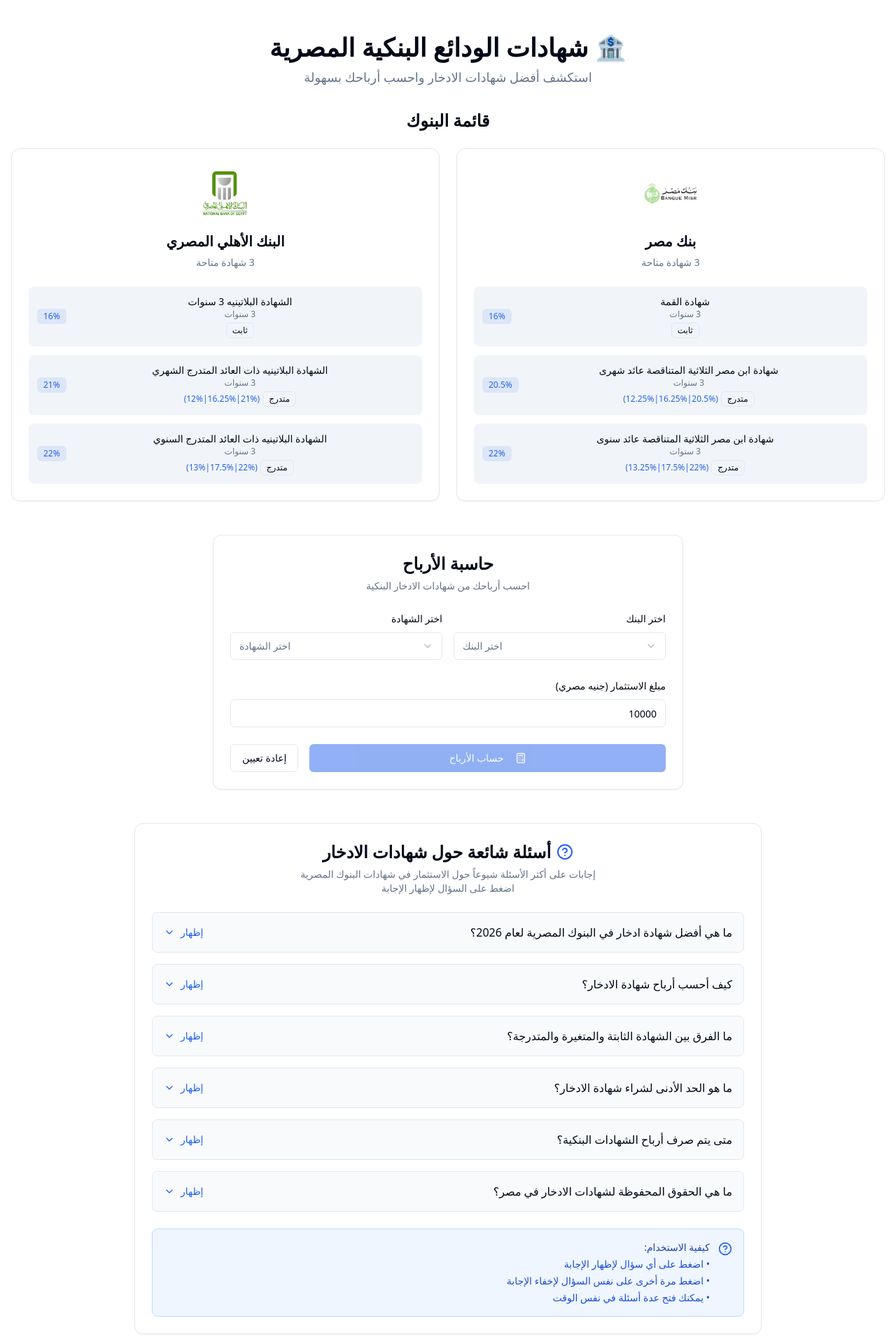
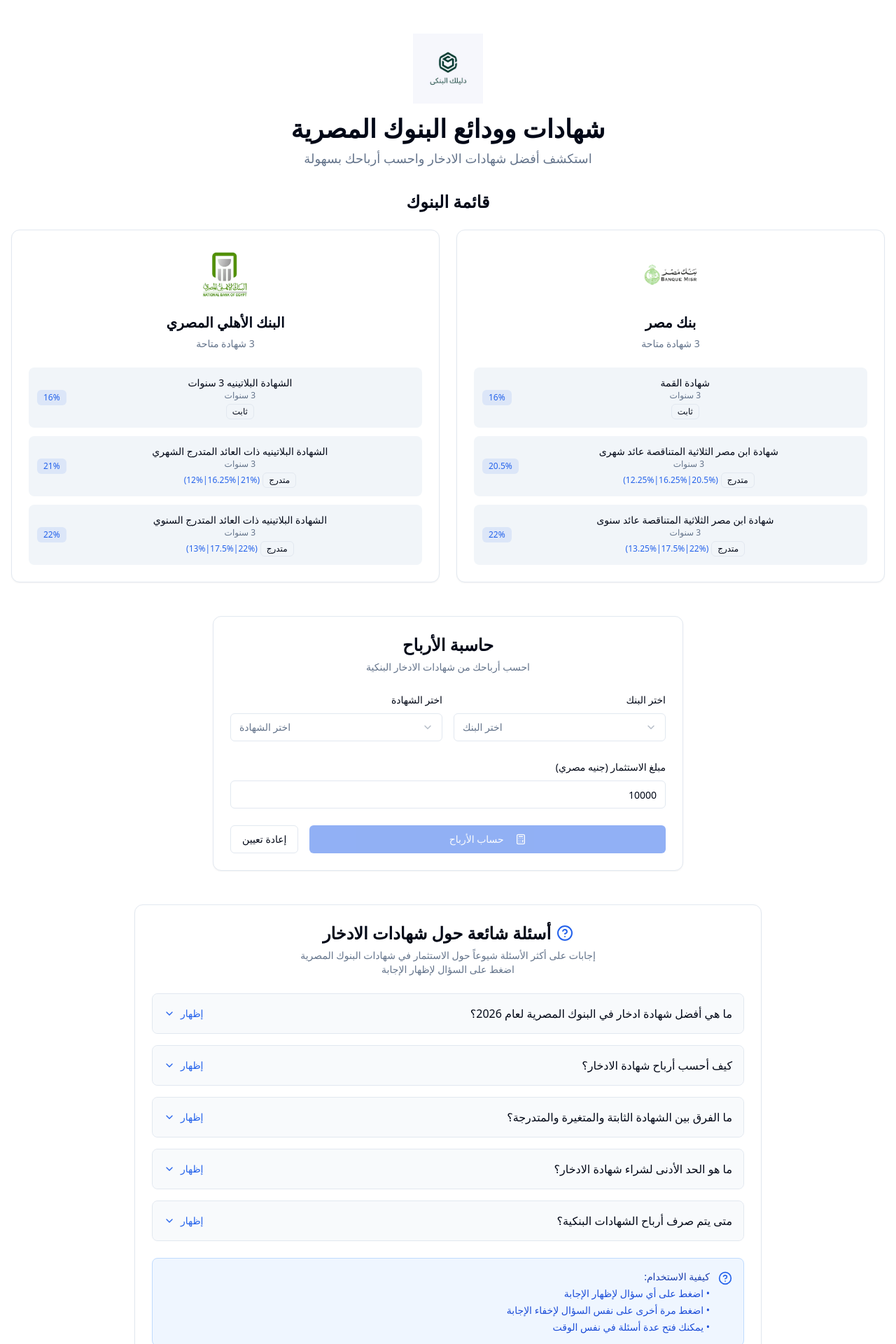
Before and after one commit to dsaad12344321-svg/banks.1.1, a Next.js app: page / in a window 1280 px wide. Shown: the top 1920 px of the page at 70% size. Built offline with nearby package versions, Linux system fonts and the light colour scheme.

Commit message:
Update page.tsx

```diff
--- a/src/app/page.tsx
+++ b/src/app/page.tsx
@@ -4,6 +4,7 @@
 import FooterClient from '@/components/footer-client';
 import FAQAccordion from '@/components/faq-accordion';
 import { generateSEOMetadata, generateBankCalculatorStructuredData, generateFAQStructuredData, generateBreadcrumbStructuredData, SITE_URL } from '@/lib/seo';
+import Image from 'next/image';
 
 interface Certificate {
   id: string;
@@ -43,8 +44,8 @@
     'أفضل عائد استثماري',
     'حساب الربح الشهري',
     'شهادات البنك الأهلي',
-    'شهادات بنك مصر',
-    'شهادات بنك القاهرة'
+    'شهادات بنك مصر'
+
   ],
   ogType: 'website',
   canonical: SITE_URL,
@@ -67,7 +68,7 @@
 const faqs = [
   {
     question: 'ما هي أفضل شهادة ادخار في البنوك المصرية لعام 2026؟',
-    answer: 'أفضل شهادة ادخار تعتمد على احتياجاتك ومبلغ الاستثمار. شهادات المتدرجة هي الخيار الأمثل حالياً حيث توفر عائداً متناقصاً مع مرور الوقت: تبدأ بعائد مرتفع في السنة الأولى ثم تنقص تدريجياً. مثال: شهادة ابن مصر المتناقصة تبدأ من 20.5% في السنة الأولى ثم 17% و 13.5% في السنوات التالية.',
+    answer: ' أفضل شهادة ادخار تعتمد على احتياجاتك ومبلغ الاستثمار. الشهادة الثابتة هي الخيار الأمثل حالياً حيث توفر عائداً ثابتا مع مرور الوقت',
     visible: false
   },
   {
@@ -89,11 +90,7 @@
     question: 'متى يتم صرف أرباح الشهادات البنكية؟',
     answer: 'يتم صرف الأرباح حسب نوع الشهادة: شهرياً، ربع سنوي، أو سنوياً. الشهادات السنوية عادة ما توفر عائداً أعلى.',
     visible: false
-  },
-  {
-    question: 'ما هي الحقوق المحفوظة لشهادات الادخار في مصر؟',
-    answer: 'حقوق النشر المحفوظة هي حقوق قانونية تحمي المؤلفين أو المبدعين من استخدام أعمالهم دون إذن. تشمل: حق النشر، حق التأليف، حق الترجمة، وحقوق التأديب. لا يمكن التنازل عن هذه الحقوق أو نقلها إلا بموافقة خطية من صاحب الحقوق.',
-      }
+  }
 ];
 
 const breadcrumbItems = [
@@ -162,8 +159,13 @@
         <div className="max-w-7xl mx-auto">
           {/* Header */}
           <header className="text-center mb-8 pt-8">
+            <div className="flex justify-center mb-4">
+              <Image src='/logo.png' width={100} height={100} alt='daleelak elbankey logo'/>
+            </div>
+
+
             <h1 className="text-4xl font-bold text-foreground mb-2">
-              🏦 شهادات الودائع البنكية المصرية
+               شهادات وودائع البنوك المصرية
             </h1>
             <p className="text-muted-foreground text-lg">
               استكشف أفضل شهادات الادخار واحسب أرباحك بسهولة
```
